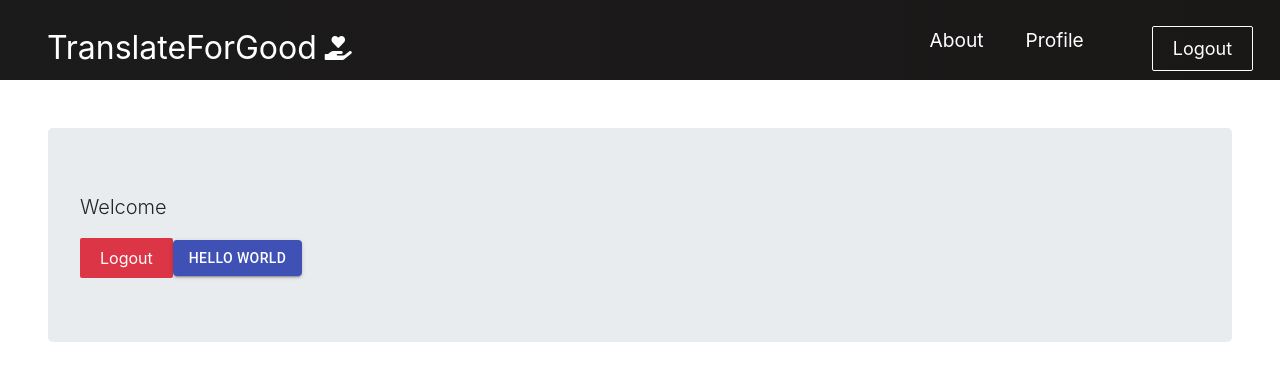
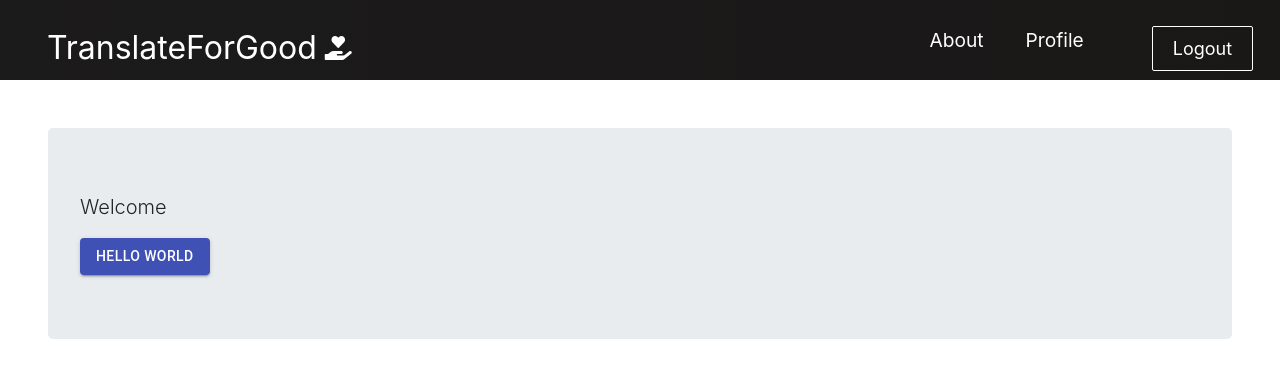
Before and after one commit to sajadgzd/TranslateForGood, a React (Create React App) app in the folder client/: page /home in a window 1280 px wide. Shown: the top 380 px of the page. Built offline with nearby package versions, Linux system fonts and the light colour scheme; no server answers; sample sign-in values are in the browser's storage.

Commit message:
moved Homepage.js

```diff
--- a/client/src/App.js
+++ b/client/src/App.js
@@ -4,7 +4,7 @@ import logo from './logo.svg';
 import './App.css';
 import Register from "./auth/Register";
 import Login from "./auth/Login";
-import Home from "./Home";
+import Home from "./components/pages/Home";
 import About from "./components/pages/About";
 import Profile from "./components/pages/Profile";
 import Navbar from './components/Navbar';
--- a/client/src/Home.js
+++ b/client/src/components/pages/Home.js
@@ -17,11 +17,6 @@ const Home = (props) => {
     getUser();
   }, []);
 
-  const logout = () => {
-    localStorage.removeItem("token");
-    props.history.push("/about");
-  };
-
   // If no token, go to login page
   if (!localStorage.getItem("token")) {
     props.history.push("/about");
@@ -31,9 +26,6 @@ const Home = (props) => {
     <div className="m-5">
       <div className="jumbotron">
         <p className="lead">Welcome {user && user.name}</p>
-        <button className="btn btn-danger" onClick={logout}>
-          Logout
-        </button>
         <Button variant="contained" color="primary">
           Hello World
         </Button>
```
